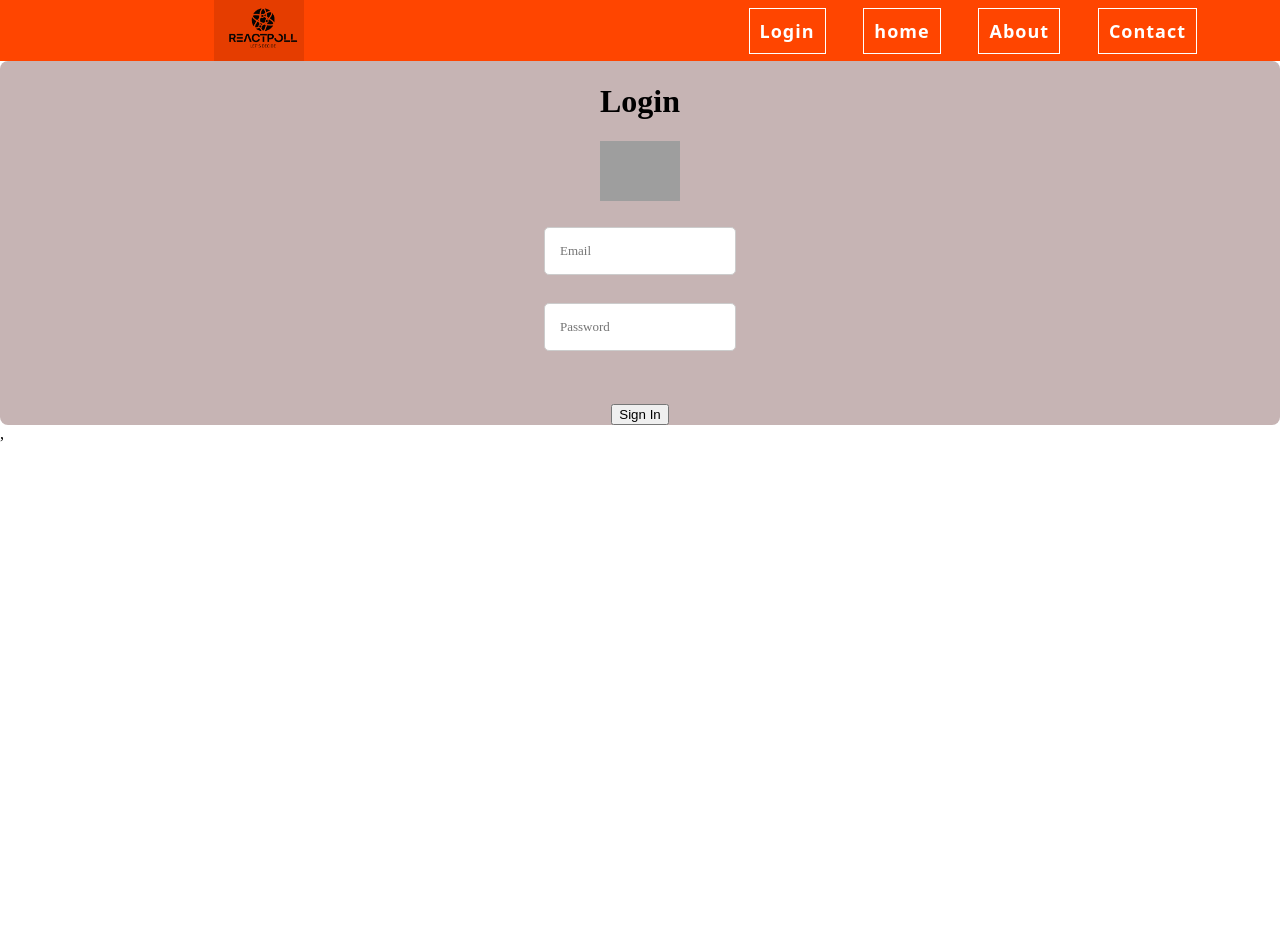
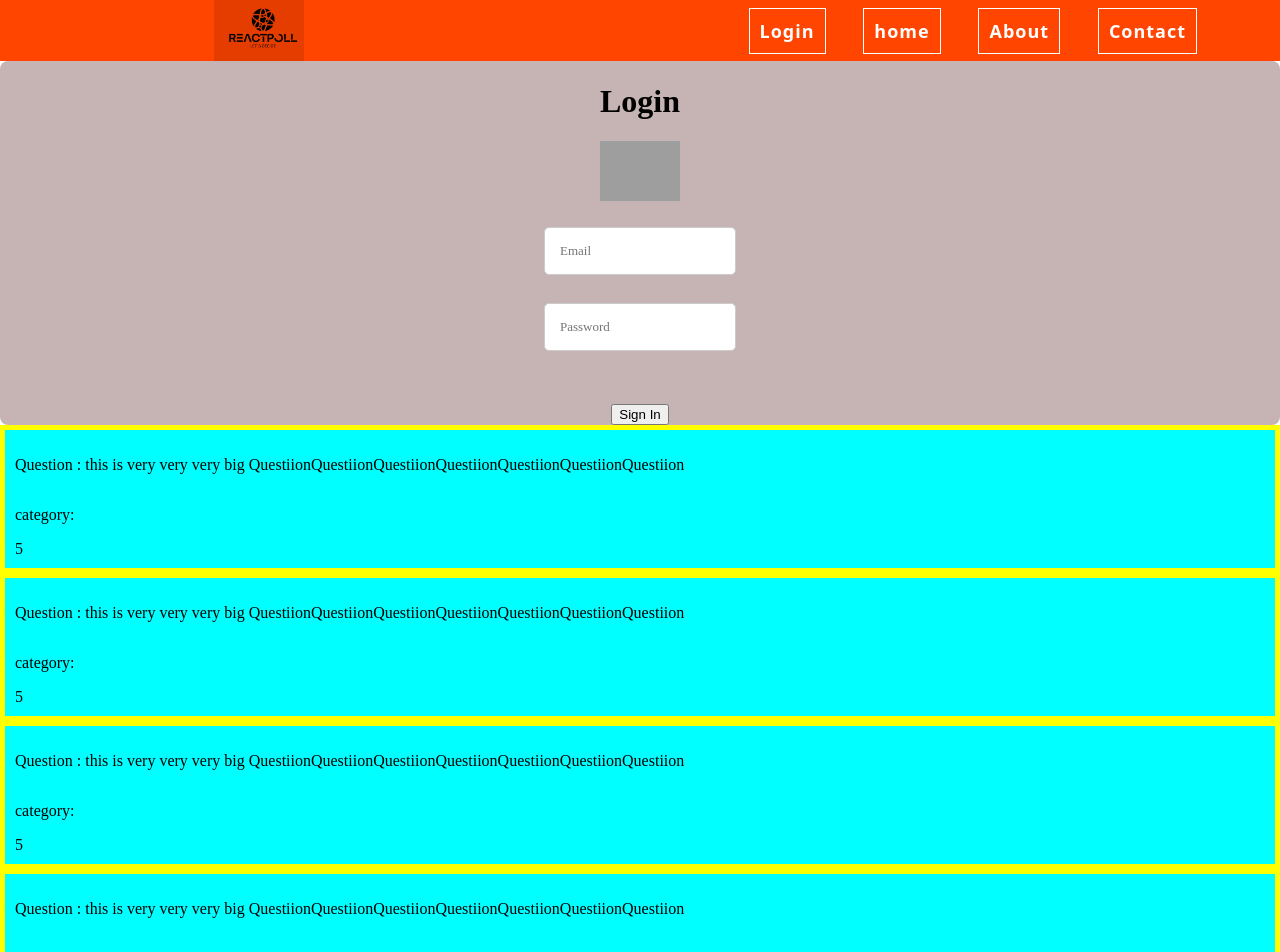
Before and after one commit to DashrathYadav/reactpoll, a React (Vite) app: page / in a window 1280 px wide. Shown: the top 952 px of the page. Before the commit the page ends 800 px from the top, so only its background shows below. Built offline with nearby package versions, Linux system fonts and the light colour scheme; grey boxes are pictures that could not be loaded.

Commit message:
minor changes

```diff
--- a/src/App.jsx
+++ b/src/App.jsx
@@ -5,6 +5,8 @@ import CubeLoder from "./Components/loders/CubeLoder"
 import Navbar from "./Components/header/Navbar"
 import LoginNavbar from "./Components/header/LoginNavbar"
 import Login from "./Components/user/Login"
+import Polldialogue from "./Components/poll/Polldialogue"
+import Section from "./Components/Section"
 
 function App() {
   let page=useSelector((state)=>{ return state.component.page})
@@ -30,6 +32,7 @@ function App() {
 
     { loginStatus===true? <Navbar/> : <LoginNavbar/> }
     { componetToRender }
+    <Section/>
    </div>
   )
 }
--- /dev/null
+++ b/src/Components/Section.css
@@ -0,0 +1,6 @@
+.Section--outerContainer{
+    display: flex;
+    flex-direction: column;
+    background-color: yellow;
+
+}
--- /dev/null
+++ b/src/Components/Section.jsx
@@ -0,0 +1,19 @@
+import React from 'react'
+import "./Section.css"
+import Polldialogue from './poll/Polldialogue'
+
+function Section() {
+  return (
+    <div className='Section--outerContainer'>
+
+<Polldialogue/>
+<Polldialogue/>
+<Polldialogue/>
+<Polldialogue/>
+<Polldialogue/>
+
+    </div>
+  )
+}
+
+export default Section
--- a/src/Components/poll/Polldialogue.jsx
+++ b/src/Components/poll/Polldialogue.jsx
@@ -1,11 +1,18 @@
 import React from 'react'
 import "./dialogue.css"
 function Polldialogue() {
+
+  const popUp=(e)=>{
+      console.log("pop clicked")
+  }
+
+
   return (
     <>
-        <div className='Container'>
-                <p className='Question' id="Question"> Question{}</p><br></br>
-                <p className='category' id='category'>category:{}</p>
+        <div className='Polldialogue--Container' onClick={popUp}>
+                <p className='Polldialogue--Question' id="Question"> Question : this is very very very big QuestiionQuestiionQuestiionQuestiionQuestiionQuestiionQuestiion</p>
+                <p className='Polldialogue--category' id='category'>category:{}</p>
+                <div className='Polldialogue--totalVotes'> <span>5</span></div>
 
         </div>
     </>
--- a/src/Components/poll/dialogue.css
+++ b/src/Components/poll/dialogue.css
@@ -1,5 +1,25 @@
-.Container{
+.Polldialogue--Container{
+    padding:10px;
+    margin: 5px;
     display: flex;
+    /* width: inherit; */
     flex-direction: column;
     background-color: aqua;
+    flex-wrap: wrap;
 }
+
+.Polldialogue--Question{
+
+    display: flex;
+}
+
+.Polldialogue--category{
+
+    display: flex;
+
+}
+
+.Polldialogue--totalVotes{
+
+
+}
```
